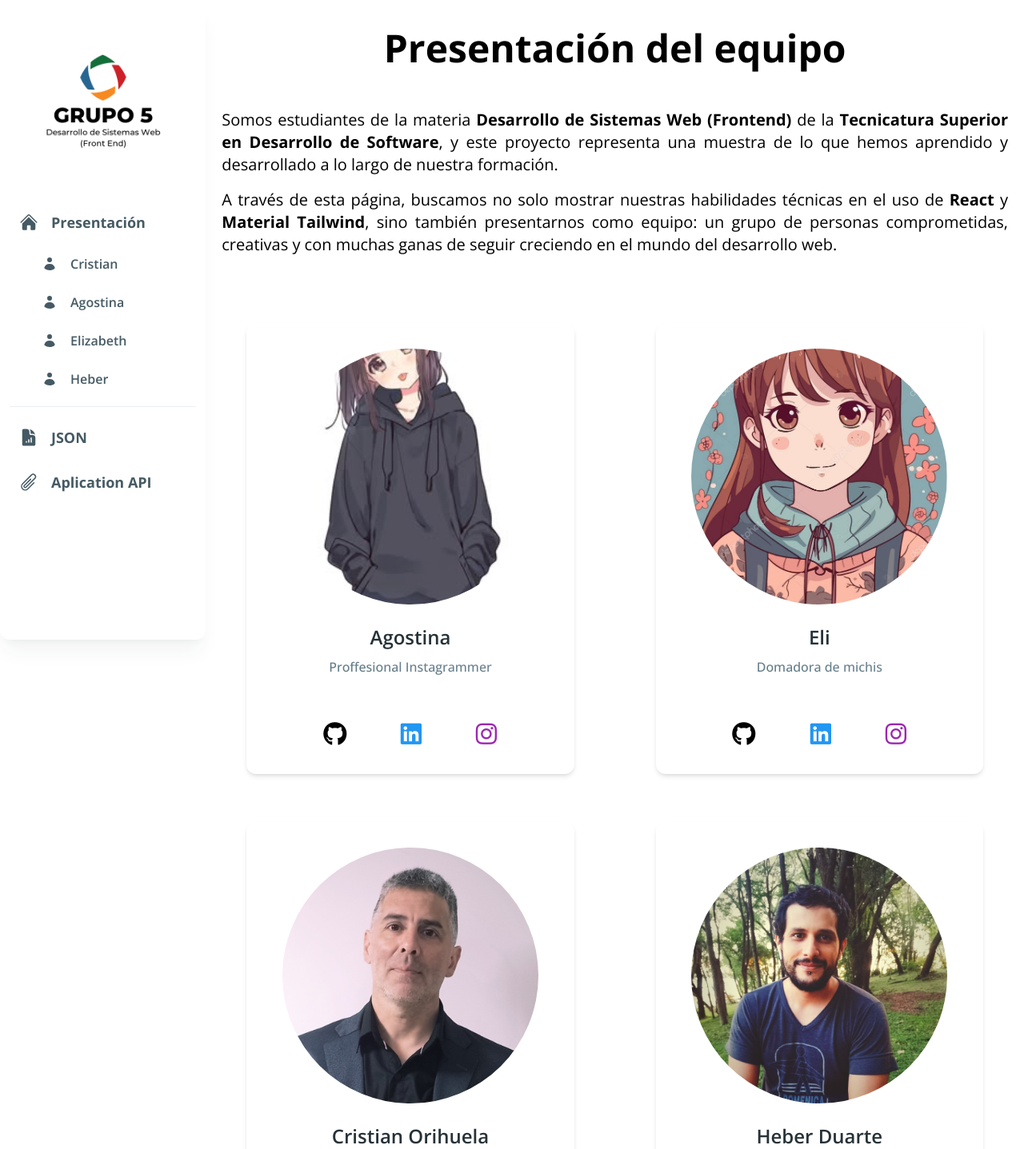
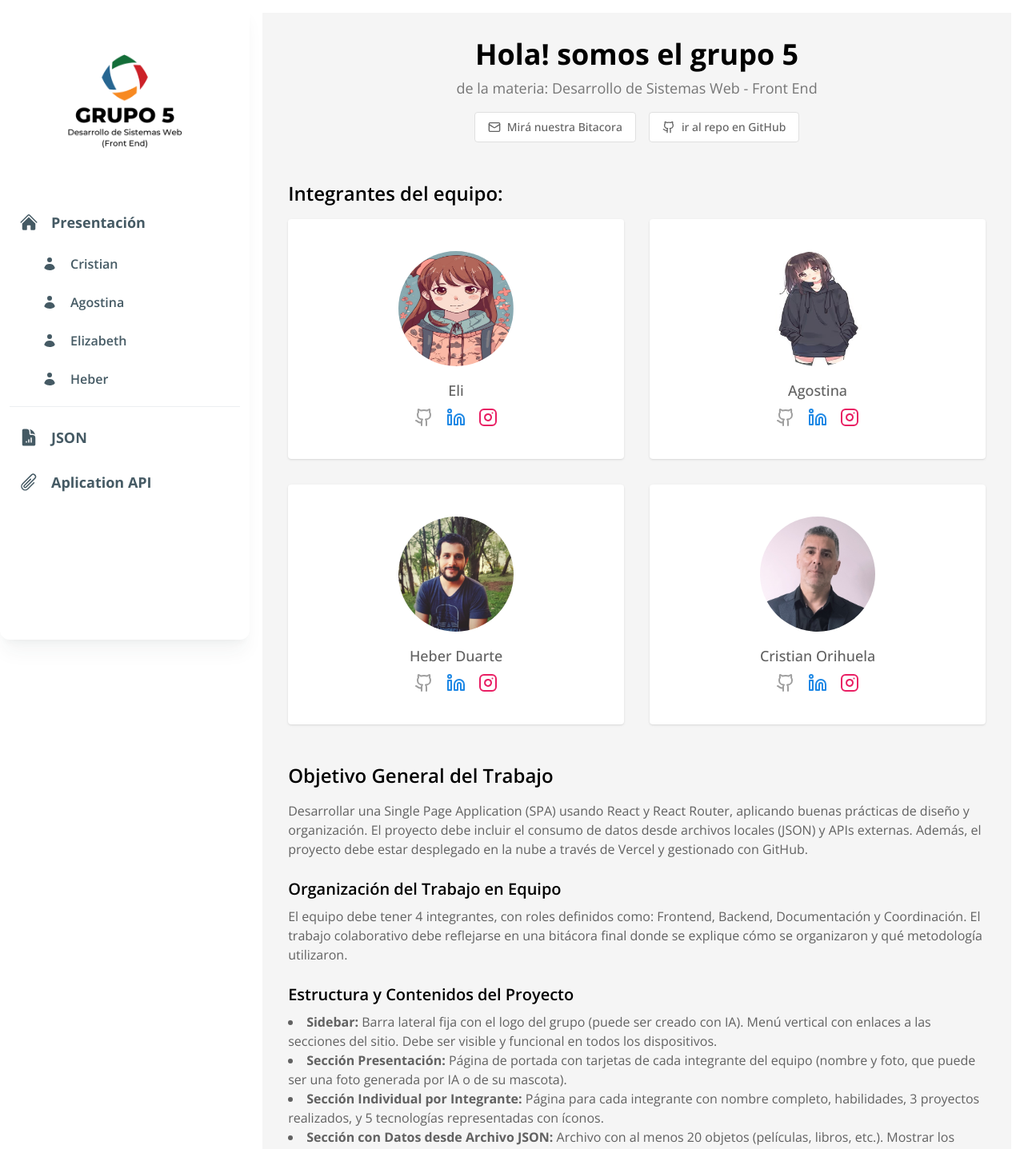
Before and after one commit to corihuela75/FrontendGrupo5b, a React (Vite) app: page /presentation in a window 1280 px wide. Shown: the top 1437 px of the page at 80% size. Built offline with nearby package versions, Linux system fonts and the light colour scheme.

Commit message:
cambios visuales, texto de la consigna

```diff
--- a/package.json
+++ b/package.json
@@ -13,9 +13,13 @@
     "@fortawesome/fontawesome-free": "^6.7.2",
     "@heroicons/react": "^2.2.0",
     "@material-tailwind/react": "^2.1.10",
+    "class-variance-authority": "^0.7.1",
+    "clsx": "^2.1.1",
+    "lucide-react": "^0.511.0",
     "react": "^19.1.0",
     "react-dom": "^19.1.0",
-    "react-router-dom": "^7.6.0"
+    "react-router-dom": "^7.6.0",
+    "tailwind-variants": "^1.0.0"
   },
   "devDependencies": {
     "@eslint/js": "^9.25.0",
--- a/src/components/ProfileCard.jsx
+++ b/src/components/ProfileCard.jsx
@@ -1,56 +1,21 @@
-import {
-  Card,
-  CardHeader,
-  CardBody,
-  CardFooter,
-  Typography,
-} from "@material-tailwind/react";
-
-export function ProfileCard({ user }) {
+// components/ProfileCard.jsx
+export default function ProfileCard({ member, onClose }) {
   return (
-    <Card className="w-2/5 mb-12">
-      <CardHeader floated={false} className="h-auto shadow-none border-none bg-transparent flex justify-center">
-        <img className="w-80 h-80 object-cover rounded-full mx-auto mt-4" src={user.url_image} alt="profile-picture" />
-      </CardHeader>
-      <CardBody className="text-center">
-        <Typography variant="h4" color="blue-gray" className="mb-2">
-          {user.name}
-        </Typography>
-        <Typography color="blue-gray" className="font-medium" textGradient>
-          {user.profession}
-        </Typography>
-      </CardBody>
-      <CardFooter className="flex justify-evenly my-2">
-        {user.social_media.github && (<Typography
-          as="a"
-          href={user.social_media.github}
-          target="_blank"
-          variant="lead"
-          color="black"
-          className="scale-150"
-        >
-          <i className="fab fa-github" />
-        </Typography>)}
-        {(user.social_media.linkedin && <Typography
-          as="a"
-          href={user.social_media.linkedin}
-          variant="lead"
-          target="_blank"
-          color="blue"
-          className="scale-150"
-        >
-          <i className="fab fa-linkedin" />
-        </Typography>)}
-        {(user.social_media.instagram && <Typography
-          as="a"
-          href="#instagram"
-          variant="lead"
-          color="purple"
-          className="scale-150"
-        >
-          <i className="fab fa-instagram" />
-        </Typography>)}
-      </CardFooter>
-    </Card>
+    <div className="mt-8 p-6 bg-white rounded shadow">
+      <div className="flex items-center gap-4">
+        <img src={member.image} alt={member.name} className="w-64 h-64 rounded-full" />
+        <div>
+          <h3 className="text-xl font-bold">{member.name}</h3>
+          <p className="text-gray-600 italic">{member.role}</p>
+        </div>
+      </div>
+      <p className="mt-4 text-gray-700">{member.bio}</p>
+      <button
+        className="mt-4 px-4 py-2 border border-gray-300 rounded hover:bg-gray-100"
+        onClick={onClose}
+      >
+        Cerrar perfil
+      </button>
+    </div>
   );
 }
--- /dev/null
+++ b/src/components/TeamCard.jsx
@@ -0,0 +1,19 @@
+// components/TeamCard.jsx
+import { Card, CardContent } from "./ui/card";
+import { Github, Linkedin, Instagram } from "lucide-react";
+
+export default function TeamCard({ member, onClick }) {
+  return (
+    <Card onClick={onClick} className="cursor-pointer">
+      <CardContent className="p-6 flex flex-col items-center">
+        <img src={member.image} alt={member.name} className="rounded-full w-36 h-36 mb-4" />
+        <p className="text-lg font-medium text-gray-700 mb-2">{member.name}</p>
+        <div className="flex gap-4">
+          <Github className="w-6 h-6 text-gray-500 hover:text-black" />
+          <Linkedin className="w-6 h-6 text-blue-600 hover:text-blue-800" />
+          <Instagram className="w-6 h-6 text-pink-500 hover:text-pink-700" />
+        </div>
+      </CardContent>
+    </Card>
+  );
+}
--- /dev/null
+++ b/src/components/ui/button.jsx
@@ -0,0 +1,22 @@
+import React from "react";
+
+export const Button = React.forwardRef(
+  ({ className = "", variant = "default", children, ...props }, ref) => {
+    const baseStyles = "inline-flex items-center px-4 py-2 text-sm font-medium rounded transition-colors focus:outline-none focus:ring-2 focus:ring-offset-2";
+
+    const variants = {
+      default: "bg-blue-600 text-white hover:bg-blue-700 focus:ring-blue-500",
+      outline: "border border-gray-300 text-gray-700 bg-white hover:bg-gray-100 focus:ring-gray-400",
+    };
+
+    const combinedClassName = `${baseStyles} ${variants[variant] || ""} ${className}`;
+
+    return (
+      <button ref={ref} className={combinedClassName} {...props}>
+        {children}
+      </button>
+    );
+  }
+);
+
+Button.displayName = "Button";
--- /dev/null
+++ b/src/components/ui/card.jsx
@@ -0,0 +1,17 @@
+// src/components/ui/card.jsx
+
+export function Card({ children, className = "", ...props }) {
+  return (
+    <div className={`bg-white shadow rounded p-4 ${className}`} {...props}>
+      {children}
+    </div>
+  );
+}
+
+export function CardContent({ children, className = "", ...props }) {
+  return (
+    <div className={`p-2 ${className}`} {...props}>
+      {children}
+    </div>
+  );
+}
--- a/src/containers/Container.jsx
+++ b/src/containers/Container.jsx
@@ -3,13 +3,11 @@ import { Sidebar } from "../components/Sidebar";
 
 export default function Container() {
   return (
-    <body>
       <div className="flex">
         <Sidebar />
-        <main className="w-full">
+        <main className="flex-grow p-4">
         <Outlet />
         </main>
       </div>
-    </body>
   );
 }
--- a/src/pages/Presentation.jsx
+++ b/src/pages/Presentation.jsx
@@ -1,78 +1,109 @@
-import { Typography } from "@material-tailwind/react";
-import { ProfileCard } from "../components/ProfileCard";
+import { Mail, Github } from "lucide-react";
+import { Button } from "../components/ui/button";
+import TeamCard from "../components/TeamCard";
+import ProfileCard from "../components/ProfileCard";
+import { useState } from "react";
 
 export default function Presentation() {
-    const Heber = {
-        name: "Heber Duarte",
-        profession: "Angular & React Developer",
-        url_image: "/images/profiles-photo/profile_heber.jpg",
-        social_media: {
-            github: "https://github.com/Heber-739",
-            linkedin: "https://www.linkedin.com/in/heber739/",
-            instagram: "a"
-        }
+  const [selectedMember, setSelectedMember] = useState(null);
+
+  const teamMembers = [
+    {
+      name: "Eli",
+      role: "Domadora de michis",
+      image: "/images/profiles-photo/Eli.jpg",
+      bio: "Eli es nuestra gurú de la calma felina, siempre lista para traer armonía al equipo."
+    },
+    {
+      name: "Agostina",
+      role: "Professional Instagrammer",
+      image: "/images/profiles-photo/Agos.jpg",
+      bio: "Agos domina el arte de contar historias visuales y captar la atención en redes."
+    },
+    {
+      name: "Heber Duarte",
+      role: "Angular & React Developer",
+      image: "/images/profiles-photo/profile_heber.jpg",
+      bio: "Desarrollador frontend con experiencia en Angular y React."
+    },
+    {
+      name: "Cristian Orihuela",
+      role: "Administrativo-contable",
+      image: "/images/profiles-photo/cris.jpg",
+      bio: "Cristian se especializa en gestión administrativa y contabilidad para proyectos tecnológicos."
     }
+  ];
 
-    const Cris = {
-        name: "Cristian Orihuela",
-        profession: "Administrativo-contable",
-        url_image: "/images/profiles-photo/cris.jpg",
-        social_media: {
-            github: "https://github.com/corihuela75",
-            linkedin: "https://www.linkedin.com/in/cristian-orihuela",
-            instagram: "a"
-        }
-    }
-    const Eli = {
-        name: "Eli",
-        profession: "Domadora de michis",
-        url_image: "/images/profiles-photo/Eli.jpg",
-        social_media: {
-            github: "ha",
-            linkedin: "a",
-            instagram: "a"
-        }
-    }
+  return (
+    <section className="min-h-screen bg-gray-100 p-8">
+      <div className="max-w-4xl mx-auto">
+        <header className="mb-12 text-center">
+          <h1 className="text-4xl font-bold mb-2">Hola! somos el grupo 5</h1>
+          <p className="text-lg text-gray-600"> de la materia: Desarrollo de Sistemas Web - Front End</p>
+          <div className="mt-4 flex justify-center gap-4">
+            <Button variant="outline">
+              <Mail className="w-4 h-4 mr-2" /> Mirá nuestra Bitacora
+            </Button>
+            <Button variant="outline">
+              <Github className="w-4 h-4 mr-2" /> ir al repo en GitHub
+            </Button>
+          </div>
+        </header>
 
-    const Agos = {
-        name: "Agostina",
-        profession: "Proffesional Instagrammer",
-        url_image: "/images/profiles-photo/Agos.jpg",
-        social_media: {
-            github: "a",
-            linkedin: "a",
-            instagram: "a"
-        }
-    }
+
+        <section className="mb-12">
+          <h2 className="text-2xl font-semibold mb-4">Integrantes del equipo:</h2>
+          {!selectedMember && (
+            <div className="grid grid-cols-1 sm:grid-cols-2 gap-8">
+              {teamMembers.map((member, index) => (
+                <TeamCard key={index} member={member} onClick={() => setSelectedMember(member)} />
+              ))}
+            </div>
+          )}
+          {selectedMember && (
+            <div className="mt-8">
+              <ProfileCard member={selectedMember} onClose={() => setSelectedMember(null)} />
+            </div>
+          )}
+        </section>
 
 
 
+         <section className="mt-12">
+          <h2 className="text-2xl font-semibold mb-4">Objetivo General del Trabajo</h2>
+          <p className="text-gray-700 mb-6">
+            Desarrollar una Single Page Application (SPA) usando React y React Router, aplicando buenas prácticas
+             de diseño y organización. El proyecto debe incluir el consumo de datos desde archivos locales (JSON) y
+             APIs externas. Además, el proyecto debe estar desplegado en la nube a través de Vercel y gestionado con GitHub.
+          </p>
 
+          <h3 className="text-xl font-semibold mb-2">Organización del Trabajo en Equipo</h3>
+          <p className="text-gray-700 mb-6">
+            El equipo debe tener 4 integrantes, con roles definidos como: Frontend, Backend, Documentación y Coordinación.
+            El trabajo colaborativo debe reflejarse en una bitácora final donde se explique cómo se organizaron y qué metodología utilizaron.
+          </p>
 
-    return (
-        <section className="flex flex-col">
-            <div className="flex flex-col py-9 px-1 gap-7">
-                <Typography variant="h1" className="text-4xl text-center md:text-5xl font-bold mb-6 ">Presentación del equipo</Typography>
-                <Typography variant="lead" className="text-justify">
-                    <p className="text-lg md:text-xl px-4">
-                        Somos estudiantes de la materia <strong>Desarrollo de Sistemas Web (Frontend)</strong> de la <strong>Tecnicatura
-                        Superior en Desarrollo de Software</strong>, y este proyecto representa una muestra de lo que hemos aprendido y
-                        desarrollado a lo largo de nuestra formación.
-                    </p>
-                    <p className="text-lg md:text-xl px-4 mt-4">
-                        A través de esta página, buscamos no solo mostrar nuestras habilidades técnicas en el uso de <strong>React</strong> y
-                        <strong> Material Tailwind</strong>, sino también presentarnos como equipo: un grupo de personas comprometidas, creativas
-                        y con muchas ganas de seguir creciendo en el mundo del desarrollo web.
-                    </p>
-                </Typography>
-            </div>
-            <div className="flex flex-wrap justify-around gap-y-3 my-12">
-                {/* <ProfileCard name="" subtitle="" redes={[]} img="" ></ProfileCard> */}
-                <ProfileCard user={Agos} ></ProfileCard>
-                <ProfileCard user={Eli} ></ProfileCard>
-                <ProfileCard user={Cris}  ></ProfileCard>
-                <ProfileCard user={Heber} ></ProfileCard>
-            </div>
+          <h3 className="text-xl font-semibold mb-2">Estructura y Contenidos del Proyecto</h3>
+          <ul className="list-disc list-inside text-gray-700 mb-6">
+            <li><strong>Sidebar:</strong> Barra lateral fija con el logo del grupo (puede ser creado con IA). Menú vertical con enlaces a las secciones del sitio. Debe ser visible y funcional en todos los dispositivos.</li>
+            <li><strong>Sección Presentación:</strong> Página de portada con tarjetas de cada integrante del equipo (nombre y foto, que puede ser una foto generada por IA o de su mascota).</li>
+            <li><strong>Sección Individual por Integrante:</strong> Página para cada integrante con nombre completo, habilidades, 3 proyectos realizados, y 5 tecnologías representadas con íconos.</li>
+            <li><strong>Sección con Datos desde Archivo JSON:</strong> Archivo con al menos 20 objetos (películas, libros, etc.). Mostrar los datos de manera dinámica (tarjetas o lista).</li>
+            <li><strong>Sección con Datos desde API Pública:</strong> Consumir y mostrar datos desde una API pública.</li>
+            <li><strong>Sección Bitácora:</strong> Describir los roles, organización y metodología (reuniones diarias, Trello, GitFlow).</li>
+          </ul>
+
+          <h3 className="text-xl font-semibold mb-2">Requisitos Técnicos y Funcionales</h3>
+          <ul className="list-disc list-inside text-gray-700">
+            <li>React Router para navegación sin recargar.</li>
+            <li>Responsividad: diseño adaptable a móvil, tablet y escritorio.</li>
+            <li>Componentización: reutilización de componentes.</li>
+            <li>Deploy en Vercel.</li>
+            <li>Repositorio en GitHub con commits claros.</li>
+          </ul>
         </section>
-    );
+
+      </div>
+    </section>
+  );
 }
```
Also changed, not shown: 1 other file (tests, documents, lock files or other folders).
